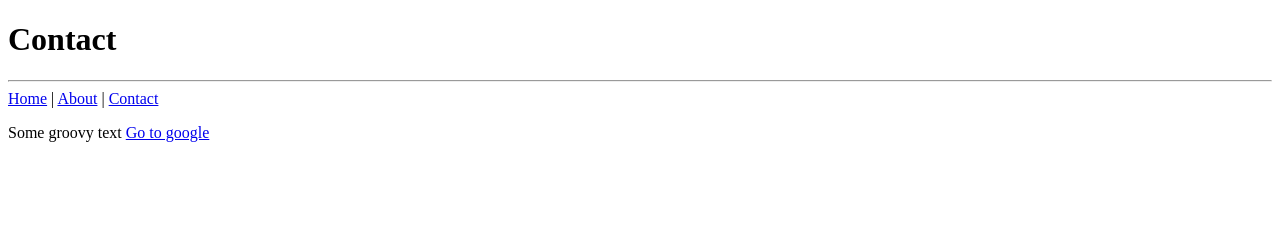
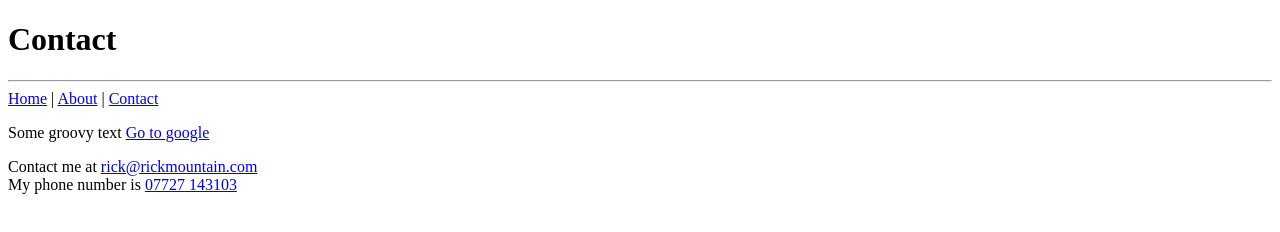
Before and after one commit to RickMoun83/learn_code, a plain HTML site: page Contact.html in a window 1280 px wide. Drawn offline with Linux system fonts and the light colour scheme.

Commit message:
email added

```diff
--- a/Contact.html
+++ b/Contact.html
@@ -9,7 +9,10 @@
 
         <p> Some groovy text <a href="https://www.google.com" target="_blank">Go to google</a></p>
 
-
+        <p>
+            Contact me at <a href="mailto:rick@rickmountain.com">rick@rickmountain.com</a>
+            <br> My phone number is <a href="tel:+447727143103">07727 143103</a>
+        </p>
     </body>
 
 
```
Also changed, not shown: About.html (+6 -1 lines).
